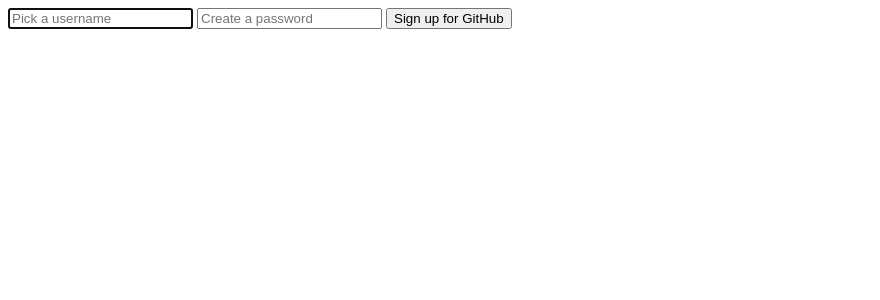
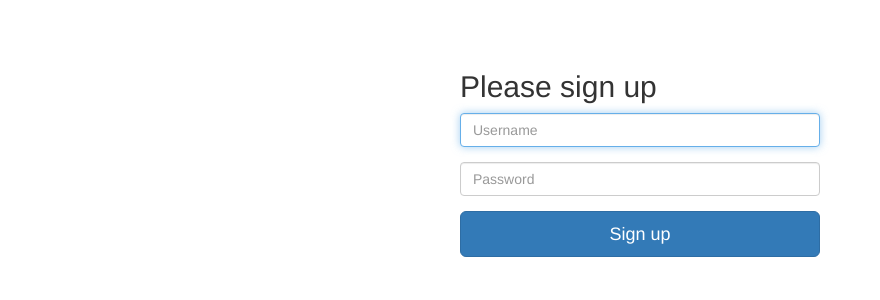
Before and after one commit to FighterKing/smartycity-DBM, a Python web app: template template/register.html in a window 1280 px wide. Shown: the top 300 px of the page, without its empty margins (0-880 px from the left). Run offline with Jinja, Linux system fonts and the light colour scheme; the template is opened without the code that fills it, so the values that code supplies are empty; some libraries are stand-ins or nearby versions.

Commit message:
Polish 'register' site.

```diff
--- a/app.py
+++ b/app.py
@@ -71,15 +71,18 @@ def admin_login_process(db):
 def admin_index(**dict):
     return bottle.jinja2_template('template/index.html', dict)
 
+
 @app.get('/admin/register')
 def admin_register():
     return bottle.jinja2_template('template/register.html')
+
 
 @app.post('/admin/register')
 def admin_register_process(db):
     username = bottle.request.forms.get('username')
     password = bottle.request.forms.get('password')
-    status = db.execute('insert into user (username, password, user_type_id) values("'+ username + '", "' + password + '", 4)')
+    status = db.execute('insert into user (username, password, user_type_id) values("' + username + '", "' + password +
+                        '", 4)')
     return bottle.jinja2_template('template/login.html', app_path='/admin/login')
 
 app.run(host='localhost', port=1025, debug=True, reloader=True)
--- a/template/register.html
+++ b/template/register.html
@@ -1,8 +1,35 @@
-<form action="/admin/register"  method="post">
+{% extends "template/base.html" %}
 
-            <input type="text" name="username" class="textfield" placeholder="Pick a username" aria-label="Pick a username" data-autocheck-url="/signup_check/username" autofocus="">
+<!-- HEAD**************************************** -->
+<!-- TITLE-->
+{% block title %}Admin Register{% endblock %}
+<!-- EXTRAHEAD-->
 
-            <input type="password" name="password" class="textfield" placeholder="Create a password" aria-label="Create a password" data-autocheck-url="/signup_check/password">
+<!-- BODY**************************************** -->
+<!-- NAVIGATION -->
+{% block navigation %}{% endblock %}
+<!-- CONTENT -->
+{% block content %}
+<div class="container">
+<div class="row">
+    <div class="col-md-4"></div>
+    <div class="col-md-4">
+        <form class="form-signin" action="/admin/register" method="post">
+            <h2 class="form-signin-heading">Please sign up</h2>
+            <div class="form-group">
+                <label class="sr-only" for="inputUsername">Username</label>
+                <input class="form-control" id="inputUsername" name="username" type="text" placeholder="Username" required autofocus>
+            </div>
+            <div class="form-group">
+                <label class="sr-only" for="inputPassword">Password</label>
+                <input class="form-control" id="inputPassword" name="password" type="password" placeholder="Password" required>
+            </div>
+            <button class="btn btn-lg btn-primary btn-block" type="submit">Sign up</button>
+        </form>
+    </div>
+    <div class="col-md-4"></div>
+</div>
 
-        <button class="btn btn-primary btn-block" type="submit">Sign up for GitHub</button>
-</form>
+</div> <!-- /container -->
+{% endblock content %}
+<!-- FOOTER -->
```
Also changed, not shown: template/login.html (+10 -0 lines).
